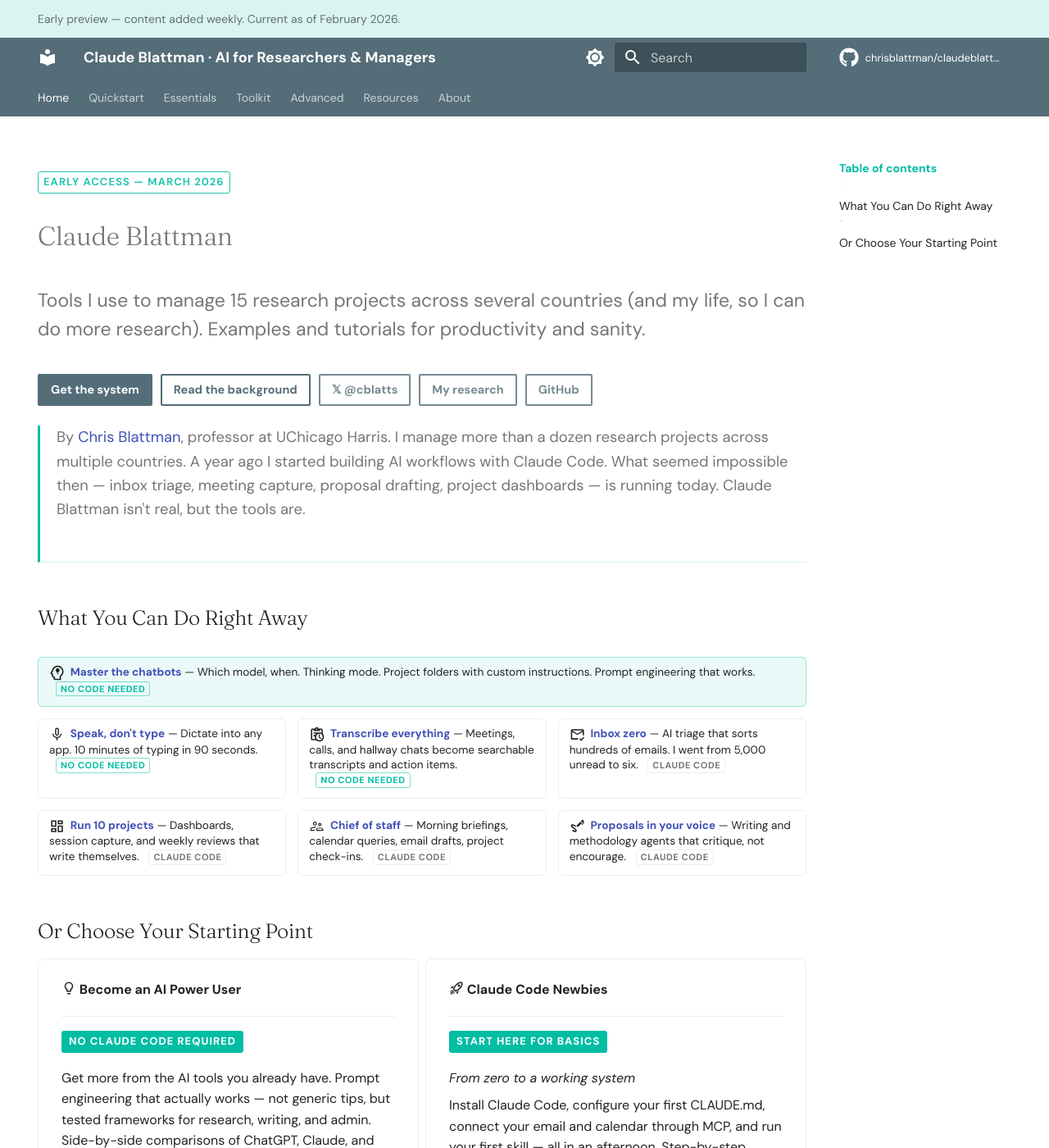
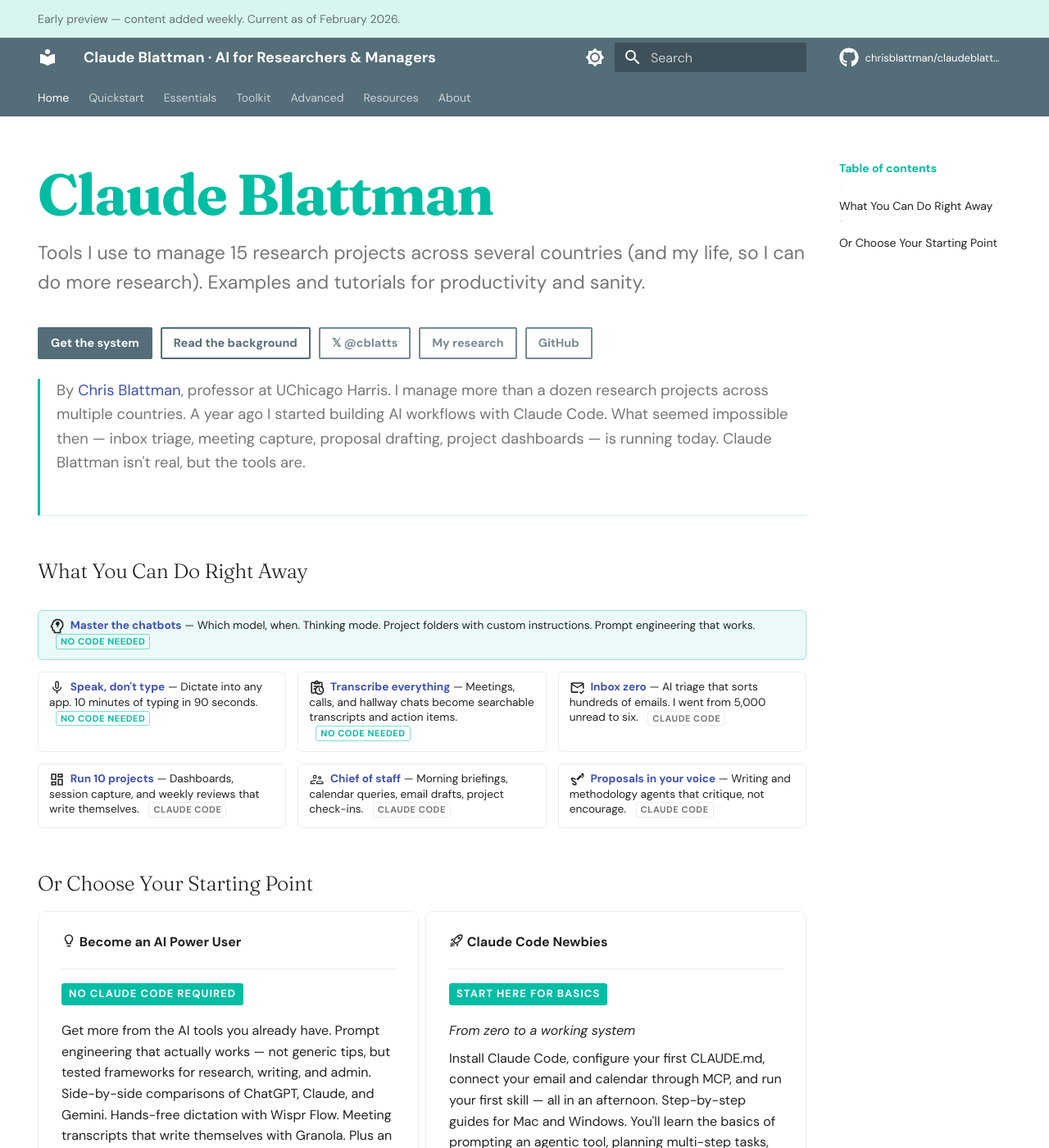
Before and after one commit to XiongfeiLi6/claudeblattman, an MkDocs documentation site: the page built from docs/index.md, in a window 1280 px wide and 1400 px high. Shown: the whole window at 82% size. Built offline with MkDocs 1.6.1 and Material for MkDocs 9.7.7, drawn with Linux system fonts in a browser that asks for light colours; comment, search, counter and statistics services are not loaded.

Commit message:
Remove duplicate early-access badge, make title larger and teal
Co-Authored-By: Claude Opus 4.6 <noreply@anthropic.com>

```diff
--- a/docs/index.md
+++ b/docs/index.md
@@ -2,8 +2,6 @@
 hide:
   - navigation
 ---
-
-<span class="badge-preview">Early access — March 2026</span>
 
 # Claude Blattman
 
--- a/docs/stylesheets/extra.css
+++ b/docs/stylesheets/extra.css
@@ -17,12 +17,13 @@ h1, h2 {
   letter-spacing: -0.02em;
 }
 
-/* Landing page: large title */
+/* Landing page: large title in teal */
 .md-content__inner > h1:first-child {
-  font-size: 3rem;
+  font-size: 3.5rem;
   font-weight: 700;
   margin-bottom: 0.2rem;
   letter-spacing: -0.03em;
+  color: var(--md-accent-fg-color);
 }
 
 /* Hero pitch line — prominent value prop (high specificity to override md-typeset) */
```
